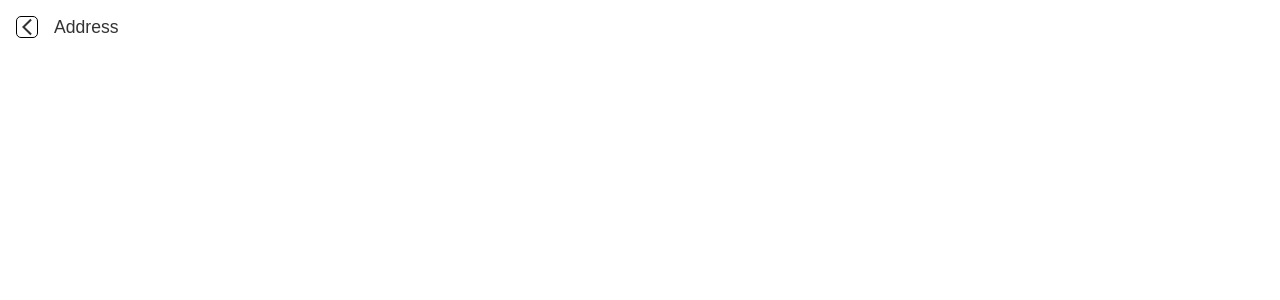
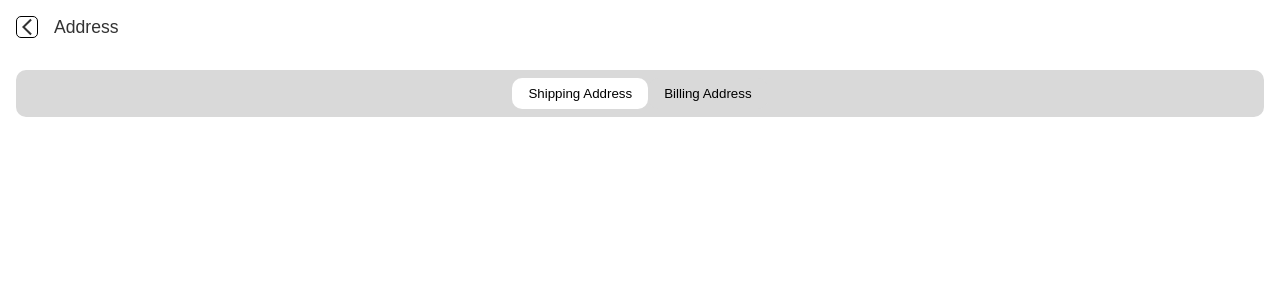
Before and after one commit to joaolrocha/address-project, a React (Create React App) app: page / in a window 1280 px wide. Shown: the top 300 px of the page. Built offline with nearby package versions, Linux system fonts and the light colour scheme.

Commit message:
feat: add controller buttons

```diff
--- /dev/null
+++ b/src/components/ControllerButtons/ControllerButtons.tsx
@@ -0,0 +1,27 @@
+import { useState } from 'react';
+import './_controller.scss';
+
+const ControllerButtons = () => {
+  const [selected, setSelected] = useState('Shipping Address');
+
+  return (
+    <div className="controller-container">
+      <div className='controller-container-wrapper'>
+      <button
+        className={selected === 'Shipping Address' ? 'selected' : ''}
+        onClick={() => setSelected('Shipping Address')}
+      >
+        Shipping Address
+      </button>
+      <button
+        className={selected === 'Billing Address' ? 'selected' : ''}
+        onClick={() => setSelected('Billing Address')}
+      >
+        Billing Address
+      </button>
+      </div>
+    </div>
+  );
+}
+
+export default ControllerButtons;
--- /dev/null
+++ b/src/components/ControllerButtons/_controller.scss
@@ -0,0 +1,66 @@
+.controller-container {
+  display: flex;
+  align-items: center;
+  justify-content: center;
+  gap: 1rem;
+
+  padding: 1rem;
+
+  &-wrapper {
+    width: 100%;
+    display: flex;
+    align-items: center;
+    justify-content: center;
+    background-color: #d9d9d9;
+    padding: 0.5rem;
+    border-radius: 10px;
+
+  }
+
+  & button {
+    background-color: #d9d9d9;
+    border: none;
+    padding: 0.5rem 1rem;
+    cursor: pointer;
+    transition: background-color 0.3s;
+    border-radius: 10px;
+
+    &:hover {
+      background-color: #bfbfbf;
+    }
+
+    &.selected {
+      background-color: #fff;
+    }
+  }
+
+  // Mobile
+  @media (max-width: 600px) {
+    // flex-direction: column;
+    gap: 0.5rem;
+
+    button {
+      width: 100%;
+    }
+  }
+
+  // Tablet
+  @media (min-width: 601px) and (max-width: 1024px) {
+    flex-direction: row;
+    gap: 0.75rem;
+
+    button {
+      width: auto;
+    }
+  }
+
+  // Desktop
+  @media (min-width: 1025px) {
+    flex-direction: row;
+    gap: 1rem;
+
+    button {
+      width: auto;
+    }
+  }
+}
--- a/src/components/Header/Header.tsx
+++ b/src/components/Header/Header.tsx
@@ -14,7 +14,6 @@ const Header = ({ tittle }: HeaderProps) => {
       <div className='header-container-title'>
         {tittle}
       </div>
-
     </div>
   )
 }
--- a/src/views/Home/Home.tsx
+++ b/src/views/Home/Home.tsx
@@ -1,10 +1,17 @@
+import ControllerButtons from "../../components/ControllerButtons/ControllerButtons"
 import Header from "../../components/Header/Header"
 
 const HomePage = () => {
   return (
     <div className="homepage-container">
       <div className="homepage-container-header">
-        <Header tittle="Address"/>
+        <Header tittle="Address" />
+      </div>
+
+      <div className="divider-line"></div>
+
+      <div className="homepage-container-controller">
+        <ControllerButtons />
       </div>
     </div>
   )
```
